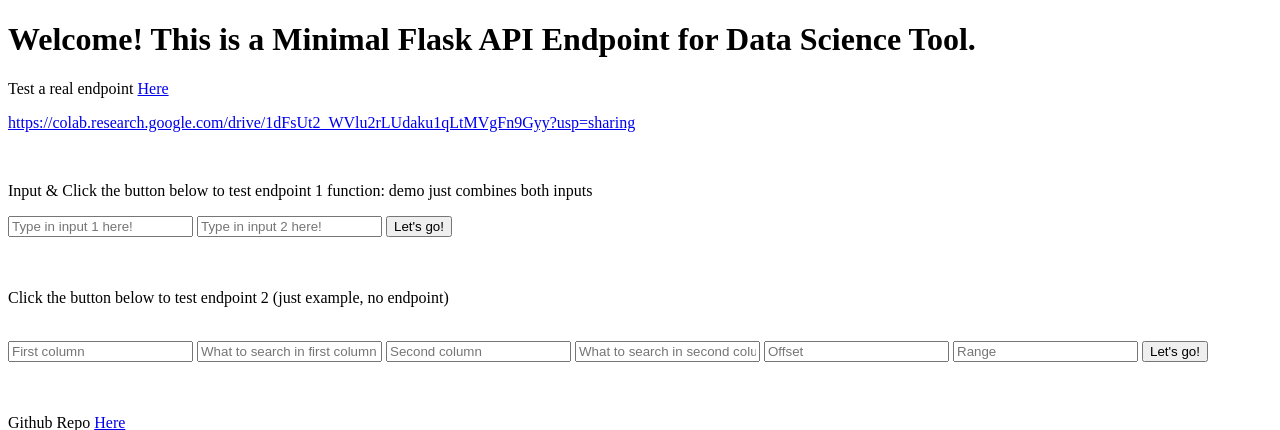
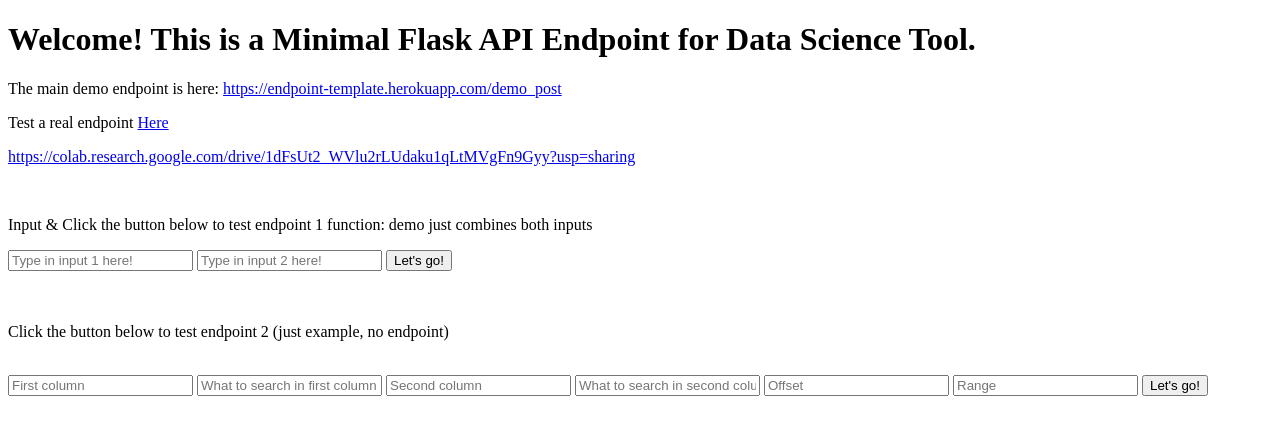
Before and after one commit to lineality/Minimal_Flask_Endpoint_API_for_Data_Science, a Flask app: page / in a window 1280 px wide. Shown: the top 430 px of the page. Run offline with Flask 2, Linux system fonts and the light colour scheme.

Commit message:
make it better url etc

```diff
--- a/app.py
+++ b/app.py
@@ -96,7 +96,7 @@ def test_demo_post():
     ####
     # example of just returning the input
     new_string = input_1_item + input_2_item
-    demo_output = {"answer": new_string}
+    demo_output = {"answer is combined inputs": new_string}
 
     # this turns output into a json object
     json_output = jsonify(demo_output)
--- a/templates/base.html
+++ b/templates/base.html
@@ -2,6 +2,7 @@
 <html>
     <body>
       <p> <h1> Welcome! This is a Minimal Flask API Endpoint for Data Science Tool. </h1></p>
+      <p>The main demo endpoint is here: <a href= "https://endpoint-template.herokuapp.com/demo_post"> https://endpoint-template.herokuapp.com/demo_post </a><p>
       <p>Test a real endpoint <a href="https://colab.research.google.com/drive/1dFsUt2_WVlu2rLUdaku1qLtMVgFn9Gyy?usp=sharing">Here</a> </p>
       <p> <a href="https://colab.research.google.com/drive/1dFsUt2_WVlu2rLUdaku1qLtMVgFn9Gyy?usp=sharing"> https://colab.research.google.com/drive/1dFsUt2_WVlu2rLUdaku1qLtMVgFn9Gyy?usp=sharing </a> </p><br>
       <p>Input & Click the button below to test endpoint 1 function: demo just combines both inputs</p>
```
